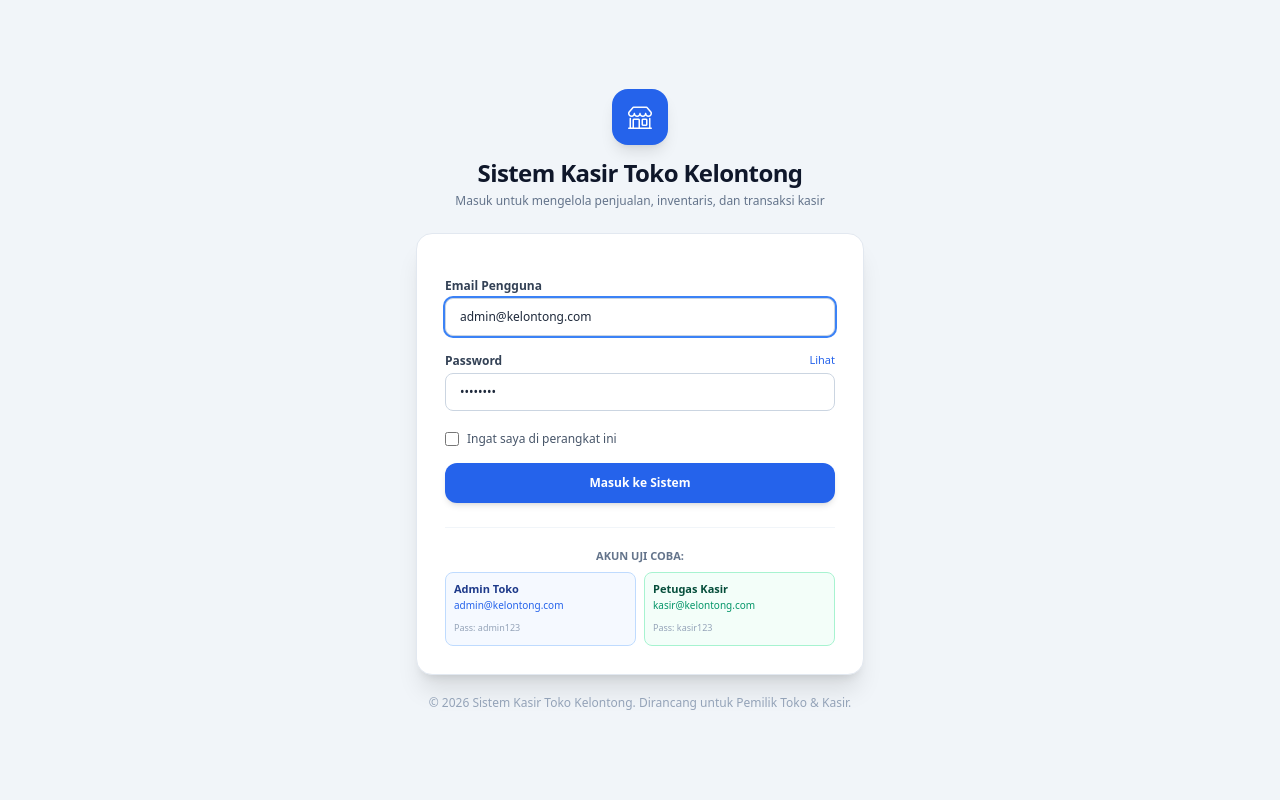
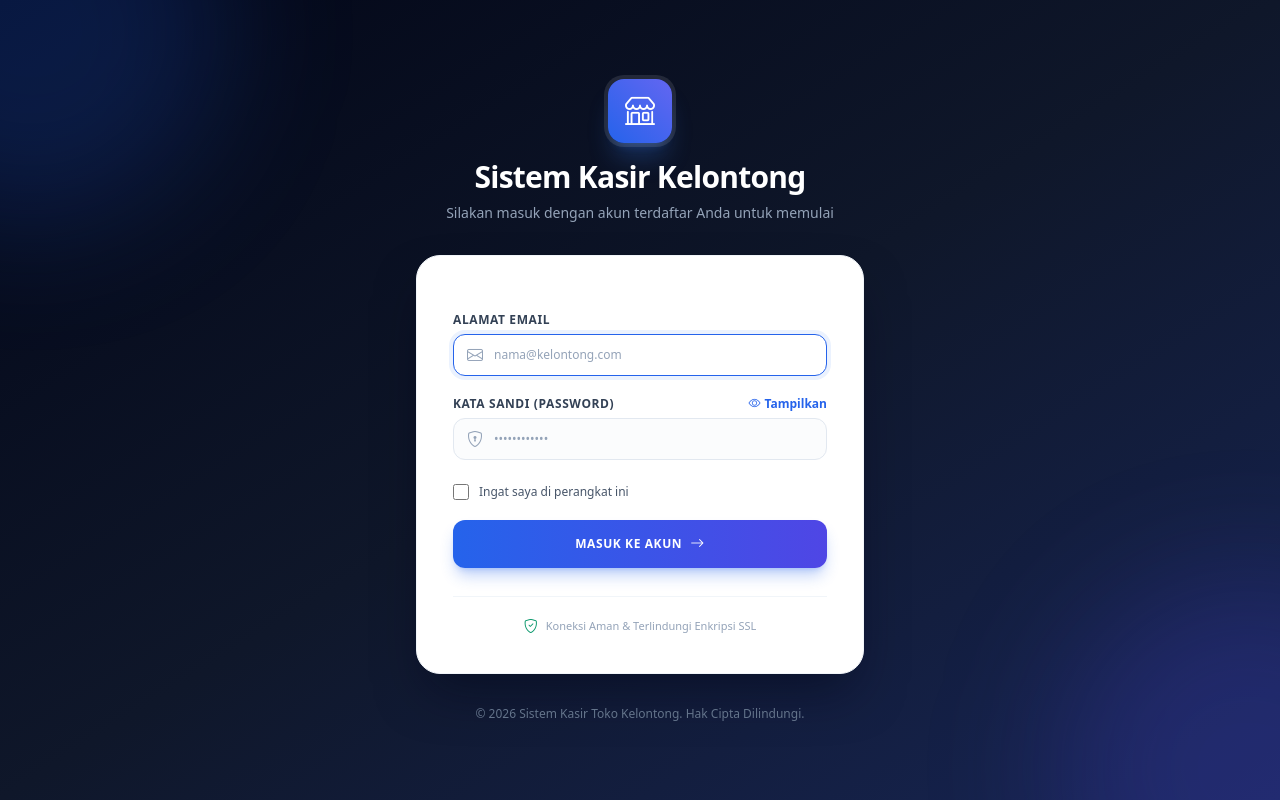
Before and after one commit to ilhamfahmi04/aplikasi-kasir, a Laravel app: page /login in a window 1280 px wide. Run offline with Laravel 12, Linux system fonts and the light colour scheme; some libraries are stand-ins or nearby versions.

Commit message:
fix: perbaiki return type exportCsv ke StreamedResponse dan perbagus desain halaman login

```diff
--- a/app/Http/Controllers/Admin/ReportController.php
+++ b/app/Http/Controllers/Admin/ReportController.php
@@ -7,7 +7,7 @@ use App\Models\Transaction;
 use App\Models\TransactionDetail;
 use Carbon\Carbon;
 use Illuminate\Http\Request;
-use Illuminate\Http\Response;
+use Symfony\Component\HttpFoundation\StreamedResponse;
 use Illuminate\Support\Facades\DB;
 use Illuminate\View\View;
 
@@ -108,7 +108,7 @@ class ReportController extends Controller
         ));
     }
 
-    public function exportCsv(Request $request): Response
+    public function exportCsv(Request $request): StreamedResponse
     {
         $start = Carbon::parse($request->query('start'));
         $end = Carbon::parse($request->query('end'));
--- a/resources/views/auth/login.blade.php
+++ b/resources/views/auth/login.blade.php
@@ -3,109 +3,127 @@
 @section('title', 'Masuk ke Sistem Kasir')
 
 @section('content')
-<div class="flex min-h-screen items-center justify-center bg-slate-100 px-4 py-10" x-data="{
-    fillAdmin() {
-        document.getElementById('email').value = 'admin@kelontong.com';
-        document.getElementById('password').value = 'admin123';
-    },
-    fillKasir() {
-        document.getElementById('email').value = 'kasir@kelontong.com';
-        document.getElementById('password').value = 'kasir123';
-    }
-}">
-    <div class="w-full max-w-md">
+<div class="relative min-h-screen flex items-center justify-center bg-gradient-to-br from-slate-950 via-slate-900 to-blue-950 px-4 py-12 overflow-hidden selection:bg-blue-600 selection:text-white">
 
-        <!-- HEADER LOGO & JUDUL -->
-        <div class="mb-6 text-center">
-            <div class="mx-auto mb-3 flex h-14 w-14 items-center justify-center rounded-2xl bg-blue-600 text-2xl text-white shadow-lg">
-                <i class="bi bi-shop"></i>
+    <!-- DEKORASI LATAR BELAKANG AMBIENT GLOW -->
+    <div class="absolute -top-40 -left-40 h-96 w-96 rounded-full bg-blue-600/20 blur-3xl pointer-events-none"></div>
+    <div class="absolute -bottom-40 -right-40 h-96 w-96 rounded-full bg-indigo-600/20 blur-3xl pointer-events-none"></div>
+
+    <div class="relative z-10 w-full max-w-md">
+
+        <!-- BRAND LOGO & HEADER -->
+        <div class="text-center mb-8">
+            <div class="inline-flex h-16 w-16 items-center justify-center rounded-2xl bg-gradient-to-tr from-blue-600 to-indigo-500 text-white shadow-xl shadow-blue-500/25 ring-4 ring-white/10 mb-4 transition-transform hover:scale-105 duration-300">
+                <i class="bi bi-shop text-3xl"></i>
             </div>
-            <h1 class="text-2xl font-extrabold text-slate-900 tracking-tight">Sistem Kasir Toko Kelontong</h1>
-            <p class="mt-1 text-xs text-slate-500">Masuk untuk mengelola penjualan, inventaris, dan transaksi kasir</p>
+            <h1 class="text-2xl sm:text-3xl font-extrabold text-white tracking-tight leading-tight">
+                Sistem Kasir Kelontong
+            </h1>
+            <p class="mt-2 text-xs sm:text-sm text-slate-400">
+                Silakan masuk dengan akun terdaftar Anda untuk memulai
+            </p>
         </div>
 
         <!-- KARTU FORM LOGIN -->
-        <div class="rounded-2xl bg-white p-7 shadow-xl border border-slate-200">
+        <div class="rounded-3xl bg-white p-7 sm:p-9 shadow-2xl shadow-slate-950/50 border border-slate-100">
 
+            {{-- Pesan Status / Flash Message --}}
             @if (session('success'))
-                <div class="mb-4 rounded-lg bg-emerald-50 px-4 py-3 text-xs font-semibold text-emerald-700 border border-emerald-200">
-                    {{ session('success') }}
+                <div class="mb-5 flex items-center gap-2.5 rounded-xl bg-emerald-50 border border-emerald-200 px-4 py-3 text-xs font-semibold text-emerald-800">
+                    <i class="bi bi-check-circle-fill text-emerald-600 text-sm"></i>
+                    <span>{{ session('success') }}</span>
                 </div>
             @endif
 
-            <form method="POST" action="{{ route('login.attempt') }}" class="space-y-4" novalidate>
+            @if (session('status'))
+                <div class="mb-5 flex items-center gap-2.5 rounded-xl bg-blue-50 border border-blue-200 px-4 py-3 text-xs font-semibold text-blue-800">
+                    <i class="bi bi-info-circle-fill text-blue-600 text-sm"></i>
+                    <span>{{ session('status') }}</span>
+                </div>
+            @endif
+
+            <form method="POST" action="{{ route('login.attempt') }}" class="space-y-5" novalidate>
                 @csrf
 
-                <!-- Email -->
+                <!-- Input Email -->
                 <div>
-                    <label for="email" class="mb-1 block text-xs font-semibold text-slate-700">Email Pengguna</label>
-                    <input id="email" name="email" type="email" value="{{ old('email', 'admin@kelontong.com') }}"
-                           autocomplete="username" required autofocus
-                           placeholder="nama@kelontong.com"
-                           class="w-full rounded-lg border px-3.5 py-2.5 text-xs outline-none transition focus:ring-2 focus:ring-blue-500
-                                  {{ $errors->has('email') ? 'border-red-400' : 'border-slate-300' }}">
+                    <label for="email" class="block text-xs font-bold uppercase tracking-wider text-slate-700 mb-1.5">
+                        Alamat Email
+                    </label>
+                    <div class="relative">
+                        <div class="pointer-events-none absolute inset-y-0 left-0 flex items-center pl-3.5 text-slate-400">
+                            <i class="bi bi-envelope text-base"></i>
+                        </div>
+                        <input id="email" name="email" type="email" value="{{ old('email') }}"
+                               autocomplete="username" required autofocus
+                               placeholder="nama@kelontong.com"
+                               class="w-full rounded-xl border bg-slate-50/50 py-3 pl-10 pr-4 text-xs font-medium text-slate-800 placeholder-slate-400 transition-all focus:bg-white focus:border-blue-600 focus:outline-none focus:ring-4 focus:ring-blue-500/10 {{ $errors->has('email') ? 'border-red-400 bg-red-50/30' : 'border-slate-200 hover:border-slate-300' }}">
+                    </div>
                     @error('email')
-                        <p class="mt-1 text-[11px] text-red-600">{{ $message }}</p>
+                        <p class="mt-1.5 flex items-center gap-1 text-[11px] font-semibold text-red-600">
+                            <i class="bi bi-exclamation-circle"></i>
+                            <span>{{ $message }}</span>
+                        </p>
                     @enderror
                 </div>
 
-                <!-- Password -->
+                <!-- Input Password -->
                 <div x-data="{ show: false }">
-                    <div class="flex items-center justify-between mb-1">
-                        <label for="password" class="block text-xs font-semibold text-slate-700">Password</label>
-                        <button type="button" @click="show = !show" class="text-[11px] text-blue-600 hover:underline"
-                                x-text="show ? 'Sembunyikan' : 'Lihat'"></button>
+                    <div class="flex items-center justify-between mb-1.5">
+                        <label for="password" class="block text-xs font-bold uppercase tracking-wider text-slate-700">
+                            Kata Sandi (Password)
+                        </label>
+                        <button type="button" @click="show = !show"
+                                class="text-xs font-semibold text-blue-600 hover:text-blue-700 transition flex items-center gap-1">
+                            <i :class="show ? 'bi-eye-slash' : 'bi-eye'"></i>
+                            <span x-text="show ? 'Sembunyikan' : 'Tampilkan'"></span>
+                        </button>
                     </div>
                     <div class="relative">
-                        <input id="password" name="password" :type="show ? 'text' : 'password'" value="admin123"
+                        <div class="pointer-events-none absolute inset-y-0 left-0 flex items-center pl-3.5 text-slate-400">
+                            <i class="bi bi-shield-lock text-base"></i>
+                        </div>
+                        <input id="password" name="password" :type="show ? 'text' : 'password'"
                                autocomplete="current-password" required
-                               placeholder="••••••••"
-                               class="w-full rounded-lg border px-3.5 py-2.5 text-xs outline-none transition focus:ring-2 focus:ring-blue-500
-                                      {{ $errors->has('password') ? 'border-red-400' : 'border-slate-300' }}">
+                               placeholder="••••••••••••"
+                               class="w-full rounded-xl border bg-slate-50/50 py-3 pl-10 pr-11 text-xs font-medium text-slate-800 placeholder-slate-400 transition-all focus:bg-white focus:border-blue-600 focus:outline-none focus:ring-4 focus:ring-blue-500/10 {{ $errors->has('password') ? 'border-red-400 bg-red-50/30' : 'border-slate-200 hover:border-slate-300' }}">
                     </div>
                     @error('password')
-                        <p class="mt-1 text-[11px] text-red-600">{{ $message }}</p>
+                        <p class="mt-1.5 flex items-center gap-1 text-[11px] font-semibold text-red-600">
+                            <i class="bi bi-exclamation-circle"></i>
+                            <span>{{ $message }}</span>
+                        </p>
                     @enderror
                 </div>
 
-                <!-- Ingat Saya -->
+                <!-- Opsi Ingat Saya -->
                 <div class="flex items-center justify-between pt-1">
-                    <label class="flex items-center gap-2 text-xs text-slate-600 cursor-pointer">
-                        <input type="checkbox" name="remember" class="h-3.5 w-3.5 rounded border-slate-300 text-blue-600 focus:ring-blue-500">
-                        <span>Ingat saya di perangkat ini</span>
+                    <label class="group flex items-center gap-2.5 text-xs text-slate-600 cursor-pointer select-none">
+                        <input type="checkbox" name="remember"
+                               class="h-4 w-4 rounded-md border-slate-300 text-blue-600 transition focus:ring-blue-500 focus:ring-offset-0">
+                        <span class="group-hover:text-slate-800">Ingat saya di perangkat ini</span>
                     </label>
                 </div>
 
-                <!-- Tombol Submit -->
+                <!-- Tombol Submit Masuk -->
                 <button type="submit"
-                        class="w-full rounded-xl bg-blue-600 py-3 text-xs font-bold text-white shadow-md transition hover:bg-blue-700 focus:outline-none focus:ring-2 focus:ring-blue-500">
-                    Masuk ke Sistem
+                        class="w-full relative flex items-center justify-center gap-2 rounded-xl bg-gradient-to-r from-blue-600 to-indigo-600 py-3.5 px-4 text-xs font-bold uppercase tracking-wider text-white shadow-lg shadow-blue-600/30 transition-all hover:from-blue-700 hover:to-indigo-700 hover:shadow-blue-600/40 focus:outline-none focus:ring-4 focus:ring-blue-500/25 active:scale-[0.99]">
+                    <span>Masuk ke Akun</span>
+                    <i class="bi bi-arrow-right text-sm"></i>
                 </button>
             </form>
 
-            <!-- KOTAK AKUN CONTOH / QUICK FILL UNTUK PENGUJIAN -->
-            <div class="mt-6 pt-5 border-t border-slate-100">
-                <span class="block text-[11px] font-bold text-slate-500 mb-2 uppercase text-center">Akun Uji Coba:</span>
-                <div class="grid grid-cols-2 gap-2">
-                    <button type="button" @click="fillAdmin()"
-                            class="rounded-lg border border-blue-200 bg-blue-50/60 p-2 text-left hover:bg-blue-100 transition">
-                        <p class="text-[11px] font-bold text-blue-900">Admin Toko</p>
-                        <p class="text-[10px] text-blue-600 truncate">admin@kelontong.com</p>
-                        <span class="text-[9px] text-slate-400">Pass: admin123</span>
-                    </button>
-                    <button type="button" @click="fillKasir()"
-                            class="rounded-lg border border-emerald-200 bg-emerald-50/60 p-2 text-left hover:bg-emerald-100 transition">
-                        <p class="text-[11px] font-bold text-emerald-900">Petugas Kasir</p>
-                        <p class="text-[10px] text-emerald-600 truncate">kasir@kelontong.com</p>
-                        <span class="text-[9px] text-slate-400">Pass: kasir123</span>
-                    </button>
-                </div>
+            <!-- FOOTER KEAMANAN SISTEM -->
+            <div class="mt-7 pt-5 border-t border-slate-100 flex items-center justify-center gap-2 text-[11px] text-slate-400 font-medium">
+                <i class="bi bi-shield-check text-emerald-600 text-sm"></i>
+                <span>Koneksi Aman & Terlindungi Enkripsi SSL</span>
             </div>
 
         </div>
 
-        <p class="mt-5 text-center text-xs text-slate-400">
-            &copy; {{ date('Y') }} {{ config('app.name') }}. Dirancang untuk Pemilik Toko & Kasir.
+        <!-- COPYRIGHT FOOTER -->
+        <p class="mt-8 text-center text-xs text-slate-500">
+            &copy; {{ date('Y') }} Sistem Kasir Toko Kelontong. Hak Cipta Dilindungi.
         </p>
 
     </div>
```
Also changed, not shown: tests/Feature/AuthTest.php (+14 -0 lines).
